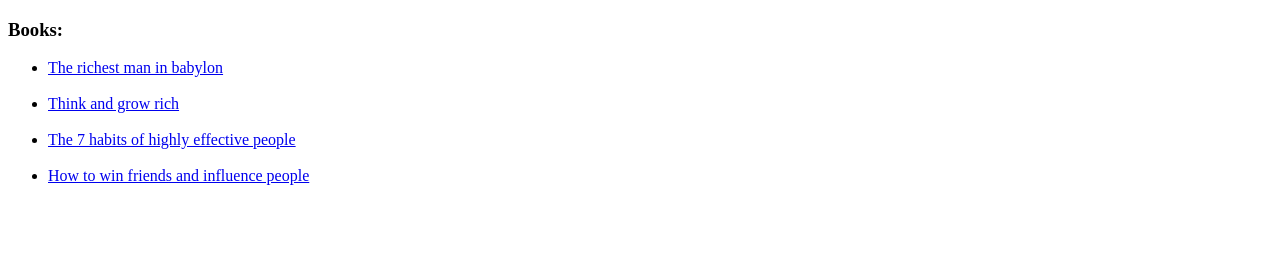
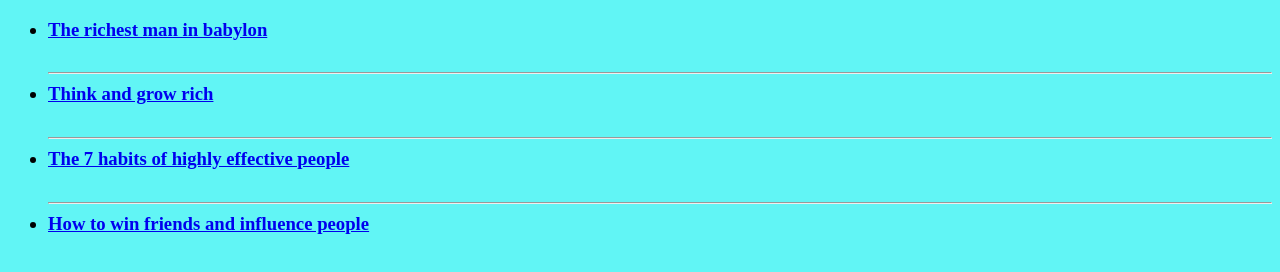
Before and after one commit to Hazichomwarr/cv, a plain HTML site: page hobbies.html in a window 1280 px wide. Drawn offline with Linux system fonts and the light colour scheme.

Commit message:
Update hobbies.html

```diff
--- a/hobbies.html
+++ b/hobbies.html
@@ -3,16 +3,21 @@
   <head>
     <meta charset="utf-8">
     <title>My Books</title>
+    <style>
+      body {
+        background-color: rgb(97, 245, 245);
+      }
+    </style>
   </head>
   <body>
-    <h3><strong>Books:</strong></h3>
+    <h3><Books:</h3>
     <ul>
       <li> <a href="https://en.wikipedia.org/wiki/The_Richest_Man_in_Babylon">The richest man in babylon</a></li>
-      <br>
+      <br><hr>
       <li> <a href="https://paulminors.com/blog/think-grow-rich-by-napoleon-hill-book-summary-pdf/#:~:text=Think%20and%20Grow%20Rich%20by,for%20investors%20and%20entrepreneurial%20types.">Think and grow rich</a></li>
-      <br>
+      <br><hr>
       <li> <a href="https://www.franklincovey.com/the-7-habits/">The 7 habits of highly effective people</a></li>
-      <br>
+      <br><hr>
       <li> <a href="https://www.amazon.com/How-Win-Friends-Influence-People/dp/0671027034">How to win friends and influence people</a></li>
     </ul>
   </body>
```
